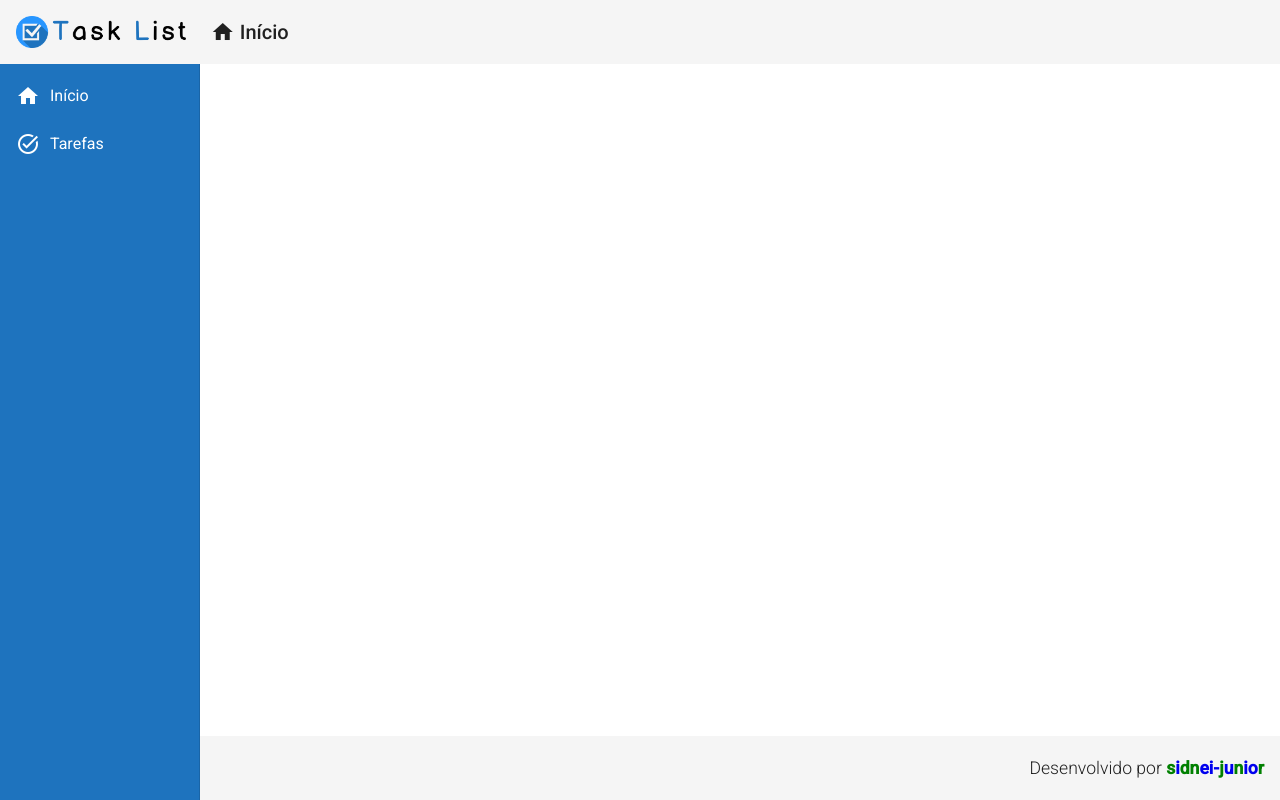
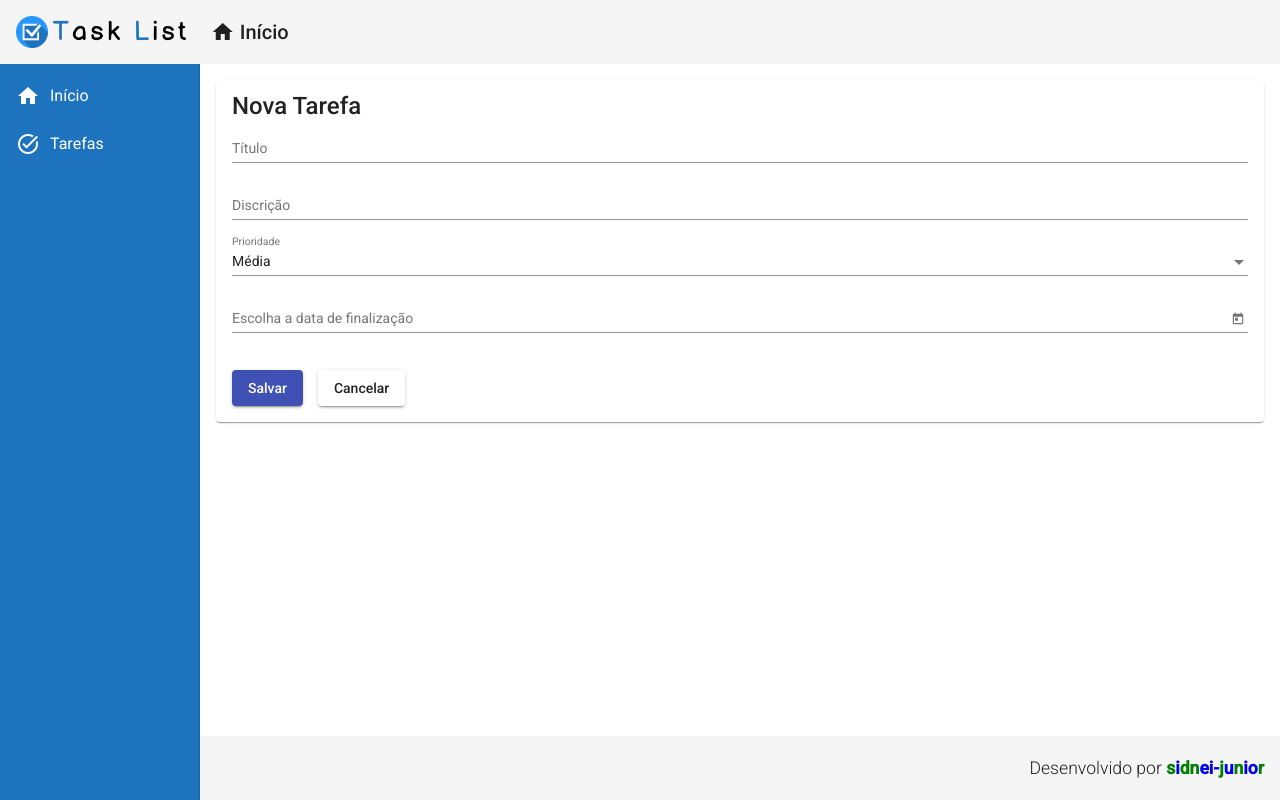
Before and after one commit to sidnei-junior/task-list-angular-interface, an Angular app: page /task/create in a window 1280 px wide. Before the commit this address led to /. Built offline with nearby package versions, Linux system fonts and the light colour scheme.

Commit message:
Add create task view and connect with API

```diff
--- a/src/app/app-routing.module.ts
+++ b/src/app/app-routing.module.ts
@@ -1,5 +1,6 @@
 import { NgModule } from '@angular/core';
 import { RouterModule, Routes } from '@angular/router';
+import { TaskCreateComponent } from './task/task-create/task-create.component';
 import { HomeComponent } from './views/home/home.component';
 import { TaskCrudComponent } from './views/task-crud/task-crud.component';
 
@@ -10,6 +11,9 @@ const routes: Routes = [
   }, {
     path: 'task',
     component: TaskCrudComponent
+  }, {
+    path: 'task/create',
+    component: TaskCreateComponent
   }
 ];
 
--- /dev/null
+++ b/src/app/task/task-create/task-create.component.css
@@ -0,0 +1,9 @@
+form {
+    display: flex;
+    flex-direction: column;
+}
+
+button {
+     margin-top: 20px;
+     margin-right: 15px;
+}
--- /dev/null
+++ b/src/app/task/task-create/task-create.component.html
@@ -0,0 +1,33 @@
+<mat-card>
+    <mat-card-title>Nova Tarefa</mat-card-title>
+    <form>
+        <mat-form-field>
+            <input matInput placeholder="Título" [(ngModel)]="task.title" [ngModelOptions]="{standalone: true}">
+        </mat-form-field>
+        <mat-form-field>
+            <input matInput placeholder="Discrição" [(ngModel)]="task.description"
+                [ngModelOptions]="{standalone: true}">
+        </mat-form-field>
+        <mat-form-field>
+            <mat-label>Prioridade</mat-label>
+            <mat-select [(ngModel)]="task.priority" [ngModelOptions]="{standalone: true}">
+                <mat-option *ngFor="let priority of priorities" [value]="priority.value">
+                    {{priority.viewValue}}
+                </mat-option>
+            </mat-select>
+        </mat-form-field>
+        <mat-form-field>
+            <mat-label>Escolha a data de finalização</mat-label>
+            <input matInput [matDatepicker]="picker" [(ngModel)]="task.deadline" [ngModelOptions]="{standalone: true}" autocomplete="off">
+            <mat-datepicker-toggle matSuffix [for]="picker"></mat-datepicker-toggle>
+            <mat-datepicker #picker></mat-datepicker>
+        </mat-form-field>
+    </form>
+    <button mat-raised-button (click)="createTask()" color="primary">
+        Salvar
+    </button>
+
+    <button mat-raised-button (click)="cancel()">
+        Cancelar
+    </button>
+</mat-card>
--- /dev/null
+++ b/src/app/task/task-create/task-create.component.ts
@@ -0,0 +1,46 @@
+import { Component, OnInit } from '@angular/core';
+import { Router } from '@angular/router';
+import { Task } from '../task.model';
+import { TaskService } from '../task.service';
+
+@Component({
+  selector: 'app-task-create',
+  templateUrl: './task-create.component.html',
+  styleUrls: ['./task-create.component.css']
+})
+export class TaskCreateComponent implements OnInit {
+
+  task: Task = {
+    title: '',
+    description: '',
+    assigned: 0,
+    deadline: String(new Date()),
+    priority: 'medium'
+  }
+
+  priorities = [
+    {viewValue: 'Baixa', value: 'low'},
+    {viewValue: 'Média', value: 'medium'},
+    {viewValue: 'Alta', value: 'high'}
+  ]
+
+  constructor(private taskService: TaskService,
+    private router: Router) { }
+
+  ngOnInit(): void {
+  }
+
+  createTask(): void {
+    console.log(this.task.deadline)
+    let backendFormatTask = JSON.parse(JSON.stringify(this.task));
+    backendFormatTask.deadline = new Date(backendFormatTask.deadline).getTime();
+    this.taskService.create(backendFormatTask).subscribe(() => {
+      this.taskService.showMessage('Tarefa Criada');
+      this.router.navigate(['task']);
+    })
+  }
+
+  cancel(): void {
+    this.router.navigate(['task'])
+  }
+}
--- /dev/null
+++ b/src/app/task/task.service.ts
@@ -0,0 +1,27 @@
+import { HttpClient } from '@angular/common/http';
+import { Injectable } from '@angular/core';
+import { MatSnackBar } from '@angular/material/snack-bar';
+import { Observable } from 'rxjs';
+import { Task } from './task.model';
+
+@Injectable({
+  providedIn: 'root'
+})
+export class TaskService {
+
+  baseURL = 'https://task-list-api1.herokuapp.com/api/task';
+
+  constructor(private snackBar: MatSnackBar, private http: HttpClient) { }
+
+  showMessage(msg: string): void {
+    this.snackBar.open(msg, 'fechar', {
+      duration: 3000,
+      horizontalPosition: 'right',
+      verticalPosition: 'top'
+    })
+  }
+
+  create(task: Task): Observable<Task> {
+    return this.http.post<Task>(this.baseURL, task)
+  }
+}
```
Also changed, not shown: src/app/app.module.ts (+20 -2 lines), src/app/task/task.model.ts (added, +9 -0 lines).
